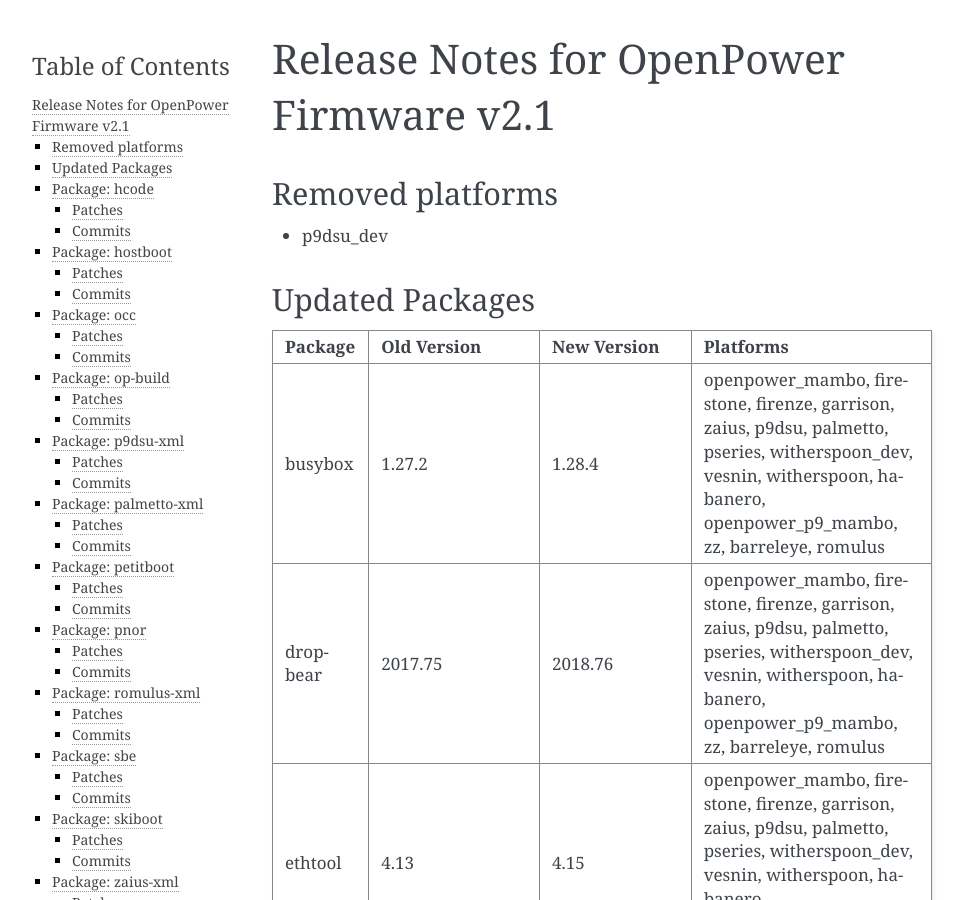
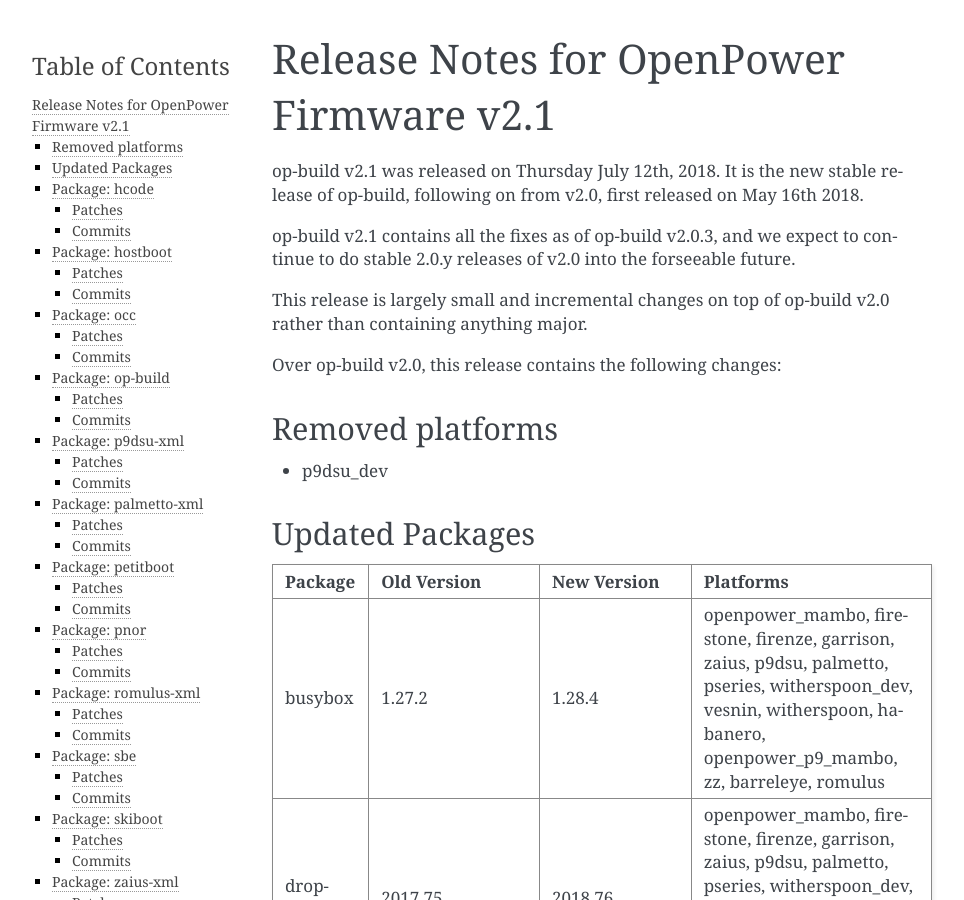
Before and after one commit to open-power/op-build, a Sphinx documentation site: the page built from doc/release-notes/v2.1.rst, in a window 1280 px wide and 900 px high. Shown: the whole window, without its empty margins (148-1112 px from the left). Built offline with Sphinx 7.4.7, drawn with Linux system fonts in a browser that asks for light colours; pages that are not in the unit, such as notebooks, are missing from menus.

Commit message:
Add release dates to v2.1 release notes
Signed-off-by: Stewart Smith <stewart@linux.ibm.com>

```diff
--- a/doc/release-notes/v2.1.rst
+++ b/doc/release-notes/v2.1.rst
@@ -1,5 +1,13 @@
 Release Notes for OpenPower Firmware v2.1
 =========================================
+
+op-build v2.1 was released on Thursday July 12th, 2018. It is the new stable release of op-build, following on from v2.0, first released on May 16th 2018.
+
+op-build v2.1 contains all the fixes as of op-build v2.0.3, and we expect to continue to do stable 2.0.y releases of v2.0 into the forseeable future.
+
+This release is largely small and incremental changes on top of op-build v2.0 rather than containing anything major.
+
+Over op-build v2.0, this release contains the following changes:
 
 Removed platforms
 -----------------
```
